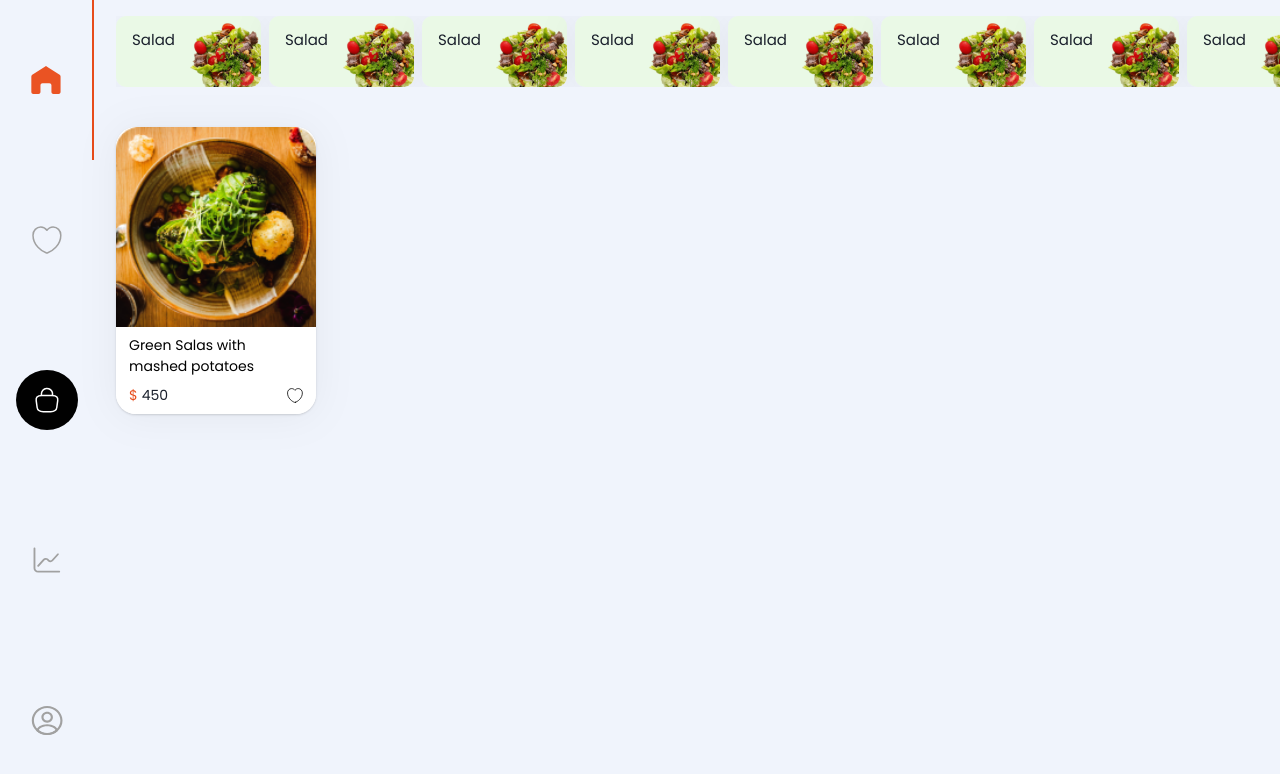
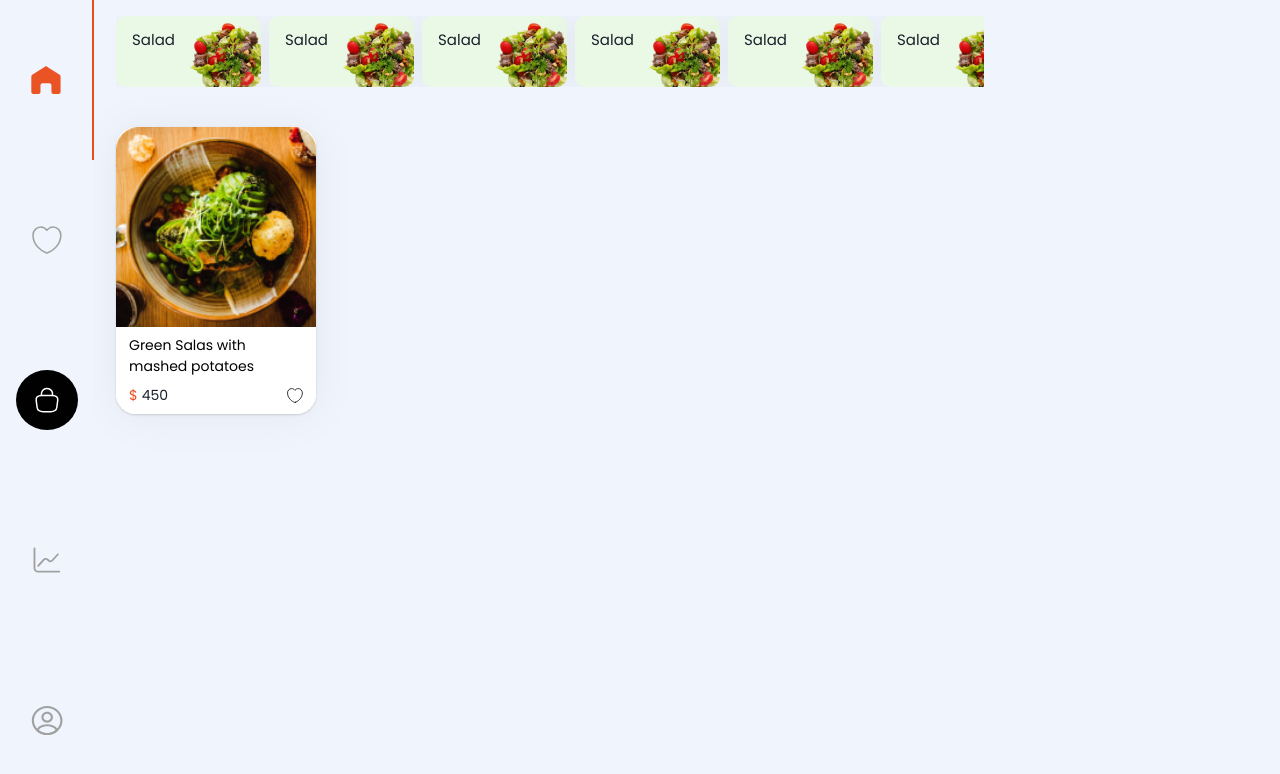
Before and after one commit to AnasMunir/monke-labs-app, a React (Vite) app: page / in a window 1280 px wide. Shown: the top 774 px of the page. Built offline with nearby package versions, Linux system fonts and the light colour scheme.

Commit message:
adjusted tabs

```diff
--- a/src/pages/home/Home.tsx
+++ b/src/pages/home/Home.tsx
@@ -39,7 +39,9 @@ const Home: FC = () => {
           flexDirection={{ base: 'row', md: 'column' }}
           float={{ md: 'left' }}
           height={{ md: '100%' }}
-          // paddingRight={{ md: '20px' }}
+          zIndex={100}
+          background='brand.gray.600'
+          position='fixed'
           sx={{
             '@media (max-width: 768px)': {
               position: 'fixed',
@@ -59,7 +61,7 @@ const Home: FC = () => {
           ))}
         </TabList>
 
-        <TabPanels marginLeft={{ md: '100px' }}>
+        <TabPanels marginLeft={{ md: '100px' }} marginBottom='100px' maxWidth='900px'>
           {tabs.map(({ title, content }) => (
             <TabPanel key={title}>{content}</TabPanel>
           ))}
```
